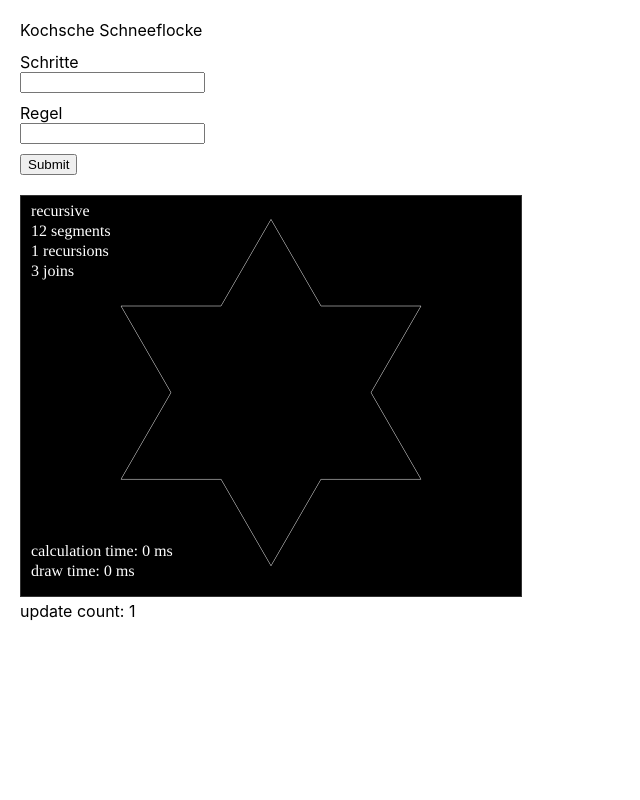
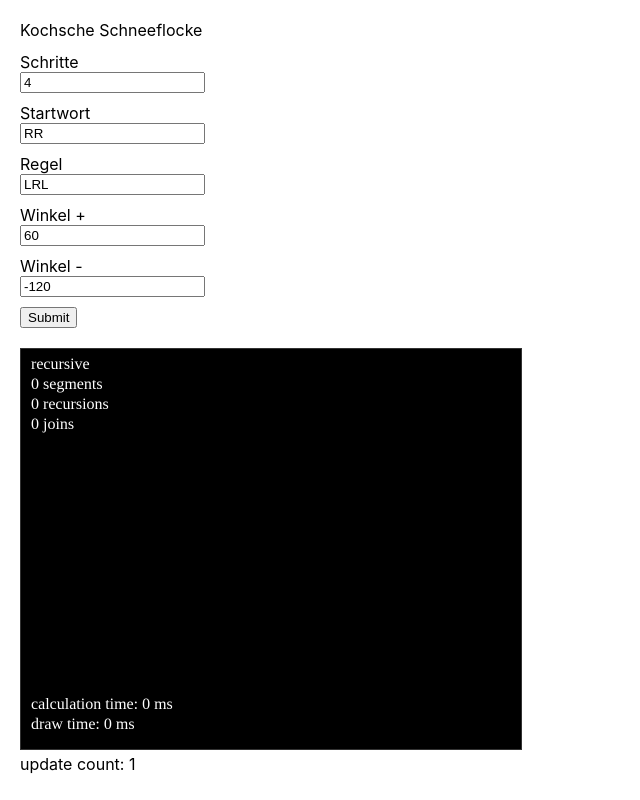
Before and after one commit to sgrandner/koch-showflake, a React (Create React App) app: page / in a window 1280 px wide. Shown: the whole page, without its empty margins (0-640 px from the left). Built offline with nearby package versions, Linux system fonts and the light colour scheme; the HTML template or start-up script is replaced by a standard one.

Commit message:
initialize form fields with values, added start word and angles to form

```diff
--- a/src/KochSnowflake/DrawKochSnowflake.tsx
+++ b/src/KochSnowflake/DrawKochSnowflake.tsx
@@ -2,17 +2,21 @@ import React, { RefObject } from 'react';
 import { connect } from 'react-redux';
 
 import CanvasContainer from '../Canvas/CanvasContainer';
+import { RootState } from '../Store/rootReducer';
 import measureTime from '../Utils/measureTime';
 
 type DrawKochSnowflakeProps = {
     canvasProps: { width: string, height: string };
     stepCount: number;
     calculationType: 'recursive' | 'iterative';
+    rule: string[];
+    anglePlus?: number;
+    angleMinus?: number;
+
     recursionCount: number;
     iterationCount: number;
     calculationTime: number;
     joinCount: number;
-    rule: string[];
 };
 
 class DrawKochSnowflake extends React.Component<DrawKochSnowflakeProps> {
@@ -70,6 +74,9 @@ class DrawKochSnowflake extends React.Component<DrawKochSnowflakeProps> {
             `${this.props.joinCount} joins`,
         );
 
+        const anglePlus = this.props.anglePlus || 0;
+        const angleMinus = this.props.angleMinus || 0;
+
         const drawTime = measureTime(() => {
 
             canvas?.drawLineInit(x, y);
@@ -78,10 +85,10 @@ class DrawKochSnowflake extends React.Component<DrawKochSnowflakeProps> {
 
                 switch (element) {
                     case 'L':
-                        angle += Math.PI / 3.0;
+                        angle += anglePlus;
                         break;
                     case 'R':
-                        angle -= 2.0 * Math.PI / 3.0;
+                        angle += angleMinus;
                         break;
                     default:
                         break;
@@ -118,7 +125,9 @@ class DrawKochSnowflake extends React.Component<DrawKochSnowflakeProps> {
     }
 };
 
-const mapStateToProps = (/* state: RootState */) => ({
+const mapStateToProps = (state: RootState) => ({
+    anglePlus: state.settings.anglePlus,
+    angleMinus: state.settings.angleMinus,
 });
 
 export default connect(mapStateToProps)(DrawKochSnowflake);
--- a/src/KochSnowflake/KochSnowflake.tsx
+++ b/src/KochSnowflake/KochSnowflake.tsx
@@ -8,10 +8,11 @@ import { RootState } from '../Store/rootReducer';
 import { setKochSnowflakeSettings } from '../Store/settingsActions';
 import measureTime from '../Utils/measureTime';
 import DrawKochSnowflake from './DrawKochSnowflake';
-import KochSnowflakeSettings from './KochSnowflakeSettings';
+import KochSnowflakeSettings, { RAD_TO_DEG } from './KochSnowflakeSettings';
 
 type KochSnowflakeProps = {
     stepCount: number;
+    startWordString: string;
     elementaryRuleString: string;
 };
 
@@ -34,22 +35,27 @@ class KochSnowflake extends React.Component<KochSnowflakeProps> {
             return;
         }
 
+        const startWord = this.props.startWordString?.split('');
         this.elementaryRule = this.props.elementaryRuleString?.split('');
 
-        if (!this.elementaryRule || this.elementaryRule.length === 0) {
+        if (
+            !startWord ||
+            !this.elementaryRule ||
+            this.elementaryRule.length === 0
+        ) {
             return;
         }
 
         if (this.calculationType === 'recursive') {
 
             this.calculationTime = measureTime(() => {
-                this.rule = this.determineRuleRecursive([ 'R', 'R' ], 0);
+                this.rule = this.determineRuleRecursive(startWord, 0);
             });
 
         } else if (this.calculationType === 'iterative') {
 
             this.calculationTime = measureTime(() => {
-                this.rule = this.determineRuleIterative([ 'R', 'R' ]);
+                this.rule = this.determineRuleIterative(startWord);
             });
         }
 
@@ -115,7 +121,10 @@ class KochSnowflake extends React.Component<KochSnowflakeProps> {
 
         (this.props as unknown as DispatchProp).dispatch(setKochSnowflakeSettings({
             stepCount: Number(values.stepCount),
+            startWordString: values.startWordString,
             elementaryRuleString: values.elementaryRuleString,
+            anglePlus: Number(values.anglePlus) / RAD_TO_DEG,
+            angleMinus: Number(values.angleMinus) / RAD_TO_DEG,
         }));
     }
 
@@ -130,11 +139,11 @@ class KochSnowflake extends React.Component<KochSnowflakeProps> {
                     canvasProps={{ width: '1000', height: '800' }}
                     stepCount={this.props.stepCount}
                     calculationType={this.calculationType}
+                    rule={this.rule}
                     recursionCount={this.recursionCount}
                     iterationCount={this.iterationCount}
                     calculationTime={this.calculationTime}
                     joinCount={this.joinCount}
-                    rule={this.rule}
                 />
             </div>
         );
@@ -144,6 +153,7 @@ class KochSnowflake extends React.Component<KochSnowflakeProps> {
 const mapStateToProps = (state: RootState) => {
     return {
         stepCount: state.settings.stepCount,
+        startWordString: state.settings.startWordString,
         elementaryRuleString: state.settings.elementaryRuleString,
     };
 }
--- a/src/KochSnowflake/KochSnowflakeSettings.tsx
+++ b/src/KochSnowflake/KochSnowflakeSettings.tsx
@@ -7,7 +7,19 @@ import {
     reduxForm,
 } from 'redux-form';
 
+export const RAD_TO_DEG = 180.0 / Math.PI;
+
 class KochSnowflakeSettings extends React.Component<InjectedFormProps> {
+
+    componentWillMount() {
+        this.props.initialize({
+            stepCount: 4,
+            startWordString: 'RR',
+            elementaryRuleString: 'LRL',
+            anglePlus: Math.round(Math.PI / 3.0 * RAD_TO_DEG * 100) / 100,
+            angleMinus: Math.round(-2.0 * Math.PI / 3.0 * RAD_TO_DEG * 100) / 100,
+        });
+    }
 
     render() {
         return (
@@ -17,8 +29,17 @@ class KochSnowflakeSettings extends React.Component<InjectedFormProps> {
                         <label htmlFor="stepCount">Schritte</label>
                         <Field className='settings__input' name="stepCount" component="input" type="text" />
 
+                        <label htmlFor="startWordString">Startwort</label>
+                        <Field className='settings__input' name="startWordString" component="input" type="text" />
+
                         <label htmlFor="elementaryRuleString">Regel</label>
                         <Field className='settings__input' name="elementaryRuleString" component="input" type="text" />
+
+                        <label htmlFor="anglePlus">Winkel +</label>
+                        <Field className='settings__input' name="anglePlus" component="input" type="text" />
+
+                        <label htmlFor="angleMinus">Winkel -</label>
+                        <Field className='settings__input' name="angleMinus" component="input" type="text" />
 
                         <button type="submit">Submit</button>
                     </div>
--- a/src/Store/settingsActions.ts
+++ b/src/Store/settingsActions.ts
@@ -5,5 +5,8 @@ import {
 
 export const setKochSnowflakeSettings = createAction('Set Koch Snowflake Settings', defineProps<{
     stepCount: number,
+    startWordString: string,
     elementaryRuleString: string,
+    anglePlus: number,
+    angleMinus: number,
 }>());
--- a/src/Store/settingsReducer.ts
+++ b/src/Store/settingsReducer.ts
@@ -4,12 +4,18 @@ import { setKochSnowflakeSettings } from './settingsActions';
 
 export type SettingsState = {
     stepCount: number;
+    startWordString: string;
     elementaryRuleString: string;
+    anglePlus: number;
+    angleMinus: number;
 };
 
 const initialState: SettingsState = {
-    stepCount: 1,
-    elementaryRuleString: 'LRL',
+    stepCount: 0,
+    startWordString: '',
+    elementaryRuleString: '',
+    anglePlus: 0,
+    angleMinus: 0,
 };
 
 const settingsReducer = (state = initialState, action: AnyAction): SettingsState => {
@@ -20,7 +26,10 @@ const settingsReducer = (state = initialState, action: AnyAction): SettingsState
             return {
                 ...state,
                 stepCount: action.payload.stepCount,
+                startWordString: action.payload.startWordString,
                 elementaryRuleString: action.payload.elementaryRuleString,
+                anglePlus: action.payload.anglePlus,
+                angleMinus: action.payload.angleMinus,
             };
         default:
             return state;
```
